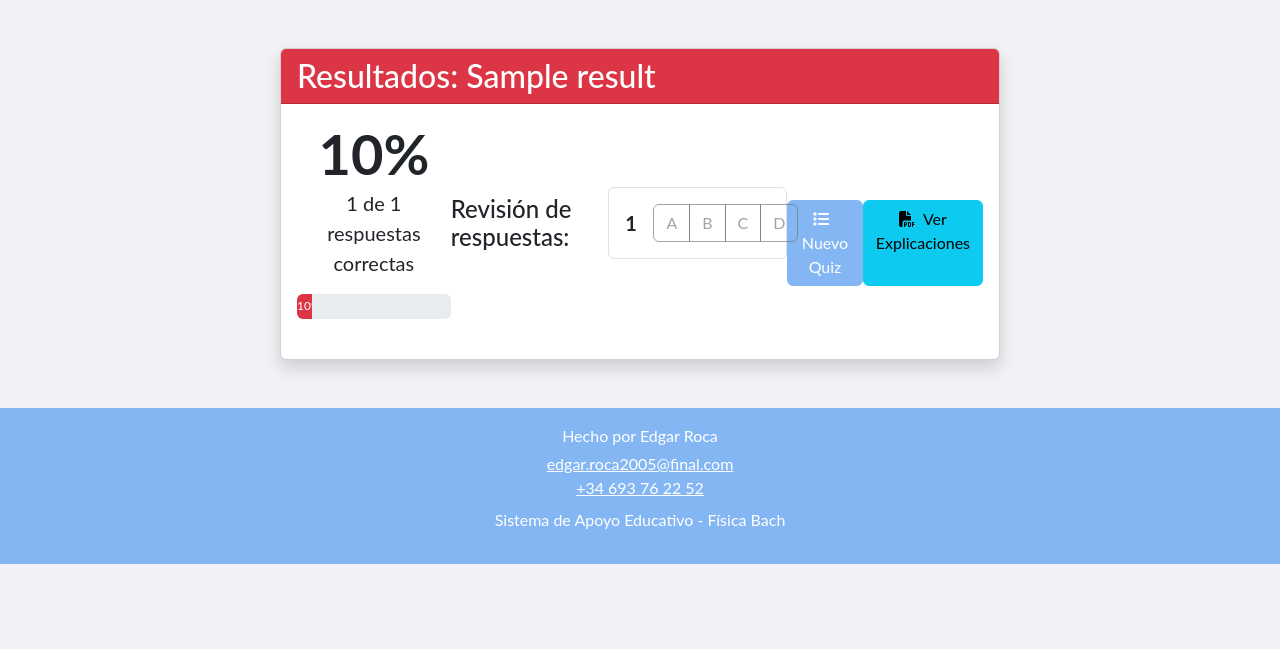
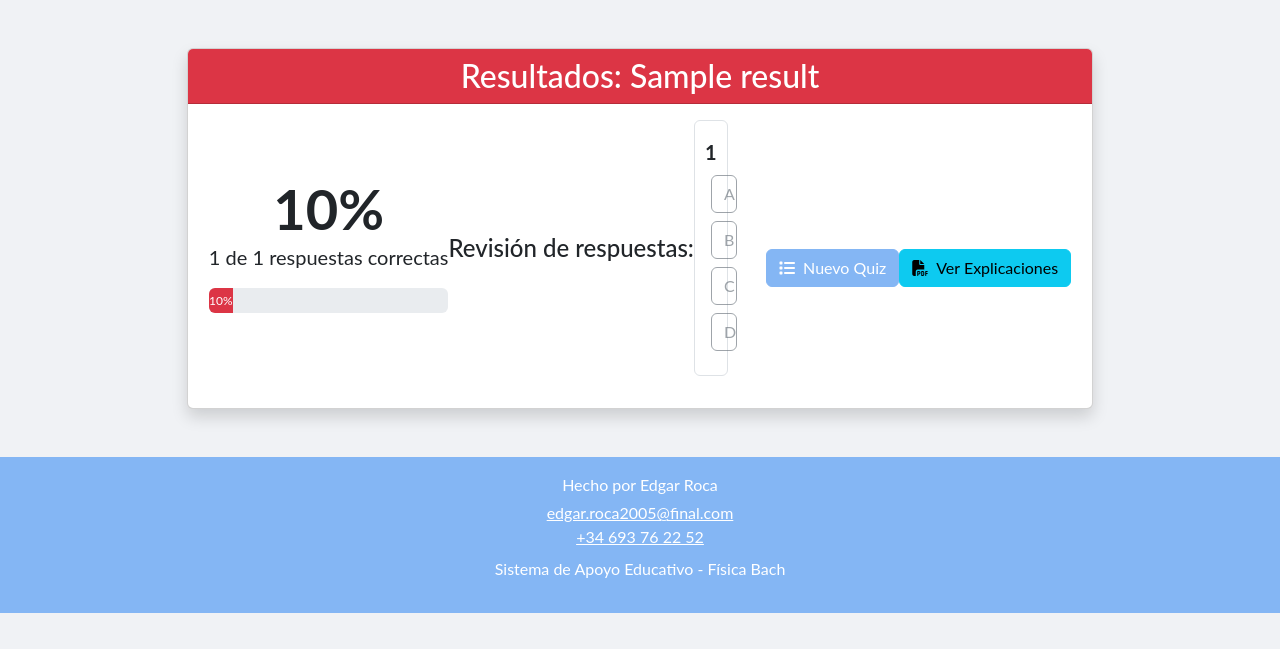
Before and after one commit to Rocedg/web-clases-fisica, a Flask app: template templates/user/quiz_results.html in a window 1280 px wide. Shown: the part 56-705 px from the top of the page. Run offline with Flask 3, Linux system fonts and the light colour scheme; the template is opened without the code that fills it: most values are stand-ins (such as "Sample title", 1, 10 or a date in 2020).

Commit message:
almost done

```diff
--- a/templates/user/quiz_results.html
+++ b/templates/user/quiz_results.html
@@ -4,10 +4,10 @@
 {% block content %}
 <div class="container my-5">
     <div class="row">
-        <div class="col-md-8 mx-auto">
+        <div class="col-md-10 mx-auto">
             <div class="card shadow">
                 <div class="card-header {% if results.score >= 70 %}bg-success{% elif results.score >= 50 %}bg-warning{% else %}bg-danger{% endif %} text-white">
-                    <h2 class="mb-0">Resultados: {{ results.quiz_title }}</h2>
+                    <h2 class="text-center mb-0">Resultados: {{ results.quiz_title }}</h2>
                 </div>
                 <div class="card-body">
                     <div class="text-center mb-4">
@@ -28,39 +28,36 @@
 
                     <h4 class="mb-3">Revisión de respuestas:</h4>
 
+                    <div class="row">
                         {% for answer in results.user_answers %}
-                    <div class="quiz-question mb-3 p-3 border rounded">
-                        <div class="row align-items-center">
-                            <div class="col-2">
-                                <div class="question-number text-center">
+                        <div class="col-md-4 col-sm-6 mb-3">
+                            <div class="quiz-question p-3 border rounded h-100">
+                                <div class="d-flex justify-content-center mb-2">
                                     <span class="fw-bold fs-5">{{ answer.question_num }}</span>
                                 </div>
-                            </div>
-                            <div class="col-10">
-                                <div class="btn-group w-100" role="group" aria-label="Opciones de respuesta">
+                                <div class="d-flex flex-column justify-content-center">
                                     {% for option in ['A', 'B', 'C', 'D'] %}
-                                    <input type="radio" class="btn-check" disabled
-                                           name="answer_{{ answer.question_num }}"
-                                           id="q{{ answer.question_num }}{{ option }}"
-                                           {% if answer.user_answer == option %}checked{% endif %}
-                                           value="{{ option }}">
-                                    <label class="btn
+                                    <div class="mb-2">
+                                        <button class="btn w-100
                                             {% if answer.is_correct and answer.user_answer == option %}
                                                 btn-success
                                             {% elif not answer.is_correct and answer.user_answer == option %}
                                                 btn-danger
                                             {% elif not answer.is_correct and answer.correct_answer == option %}
-                                            btn-outline-success
+                                                btn-success-light
                                             {% else %}
                                                 btn-outline-secondary
                                             {% endif %}"
-                                        for="q{{ answer.question_num }}{{ option }}">{{ option }}</label>
+                                            disabled>
+                                            {{ option }}
+                                        </button>
+                                    </div>
                                     {% endfor %}
                                 </div>
                             </div>
                         </div>
+                        {% endfor %}
                     </div>
-                    {% endfor %}
 
                     <div class="d-flex justify-content-between mt-4">
                         <a href="{{ url_for('homework') }}" class="btn btn-primary">
@@ -79,6 +76,15 @@
     </div>
 </div>
 
+<style>
+    /* Custom class for lighter green highlighting correct answers */
+    .btn-success-light {
+        background-color: #a3cfbb;
+        color: #212529;
+        border-color: #a3cfbb;
+    }
+</style>
+
 <script>
     document.addEventListener('DOMContentLoaded', function() {
         // Enable Bootstrap tooltips
```
Lines whose indentation alone changed are shown as unchanged.
